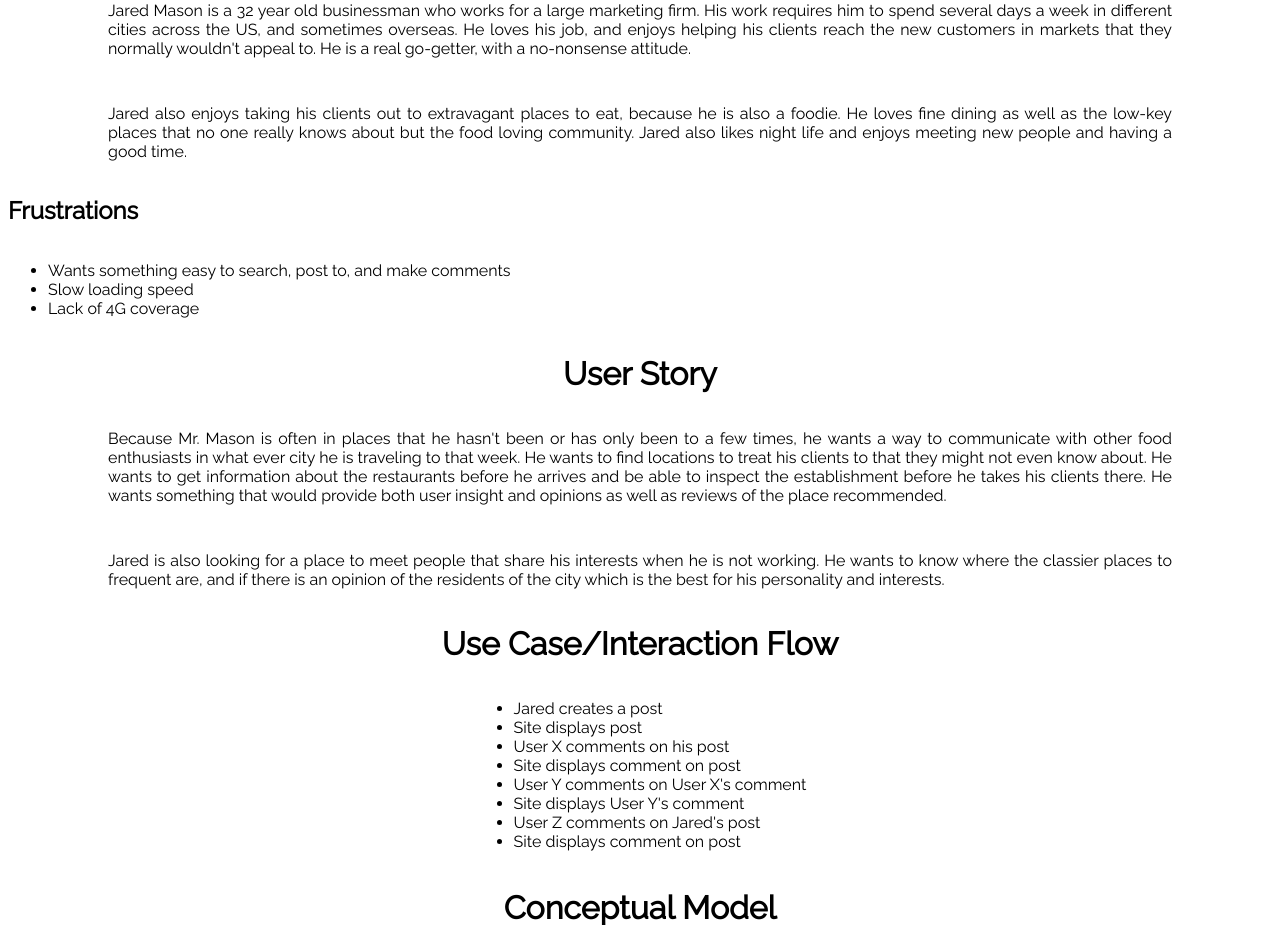
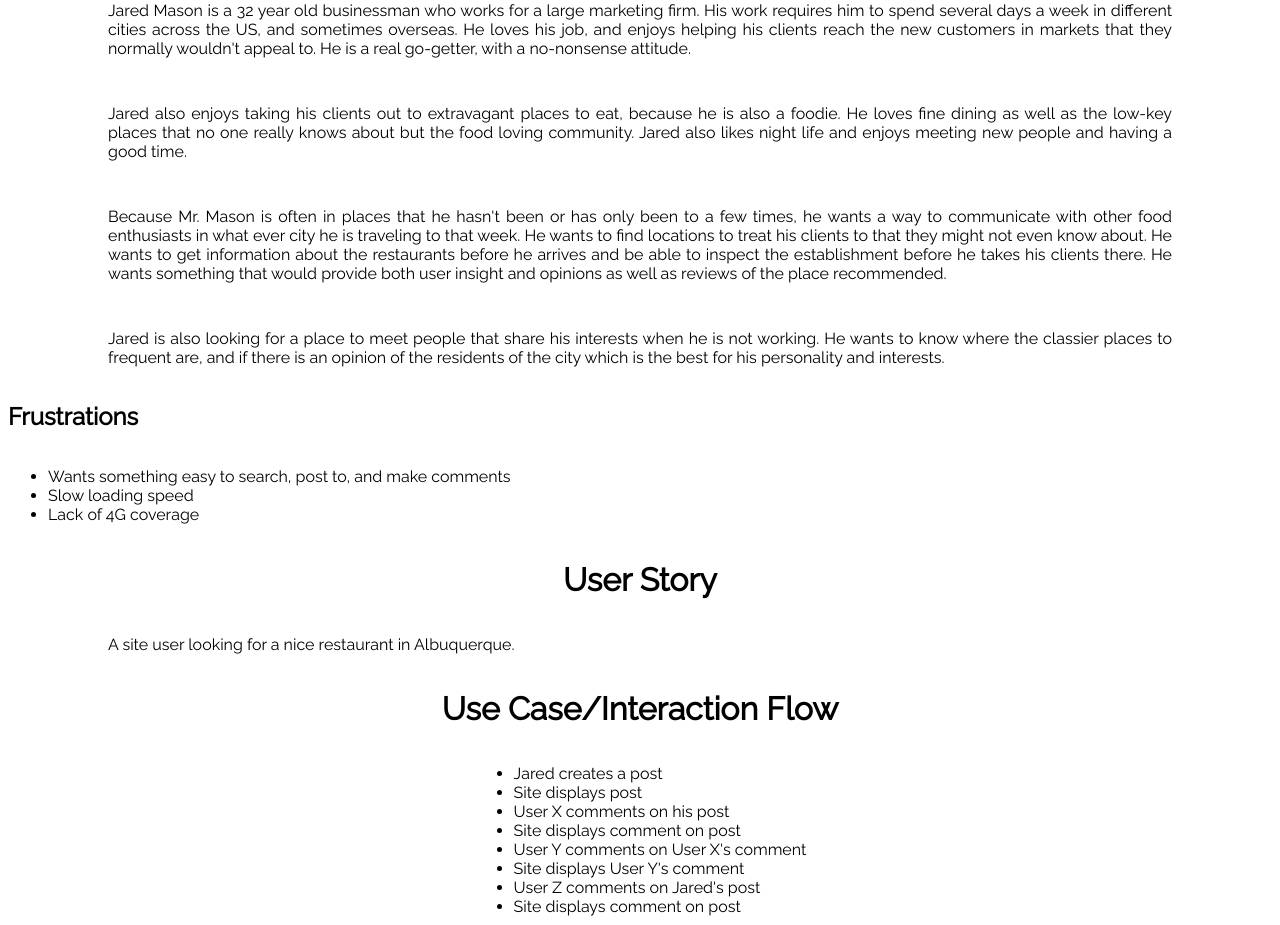
Before and after one commit to Koriganp/data-design, a PHP site: page / in a window 1280 px wide. Shown: the part 410-1335 px from the top of the page. Run offline with PHP 8.4, Linux system fonts and the light colour scheme.

Commit message:
Rewrote user story

```diff
--- a/index.php
+++ b/index.php
@@ -19,6 +19,14 @@
 			<p>Jared also enjoys taking his clients out to extravagant places to eat, because he is also a foodie. He loves fine
 			dining as well as the low-key places that no one really knows about but the food loving community. Jared also likes
 			night life and enjoys meeting new people and having a good time.</p>
+			<p>Because Mr. Mason is often in places that he hasn't been or has only been to a few times, he wants a way to
+			communicate with other food enthusiasts in what ever city he is traveling to that week. He wants to find locations
+			to treat his clients to that they might not even know about. He wants to get information about the restaurants before
+			he arrives and be able to inspect the establishment before he takes his clients there. He wants something that would
+			provide both user insight and opinions as well as reviews of the place recommended.</p>
+			<p>Jared is also looking for a place to meet people that share his interests when he is not working. He wants to
+			know where the classier places to frequent are, and if there is an opinion of the residents of the city which is
+			the best for his personality and interests.</p>
 			<h2>Frustrations</h2>
 			<ul>
 				<li>Wants something easy to search, post to, and make comments</li>
@@ -27,14 +35,7 @@
 			</ul>
 
 			<h1>User Story</h1>
-			<p>Because Mr. Mason is often in places that he hasn't been or has only been to a few times, he wants a way to
-			communicate with other food enthusiasts in what ever city he is traveling to that week. He wants to find locations
-			to treat his clients to that they might not even know about. He wants to get information about the restaurants before
-			he arrives and be able to inspect the establishment before he takes his clients there. He wants something that would
-			provide both user insight and opinions as well as reviews of the place recommended.</p>
-			<p>Jared is also looking for a place to meet people that share his interests when he is not working. He wants to
-			know where the classier places to frequent are, and if there is an opinion of the residents of the city which is
-			the best for his personality and interests.</p>
+			<p>A site user looking for a nice restaurant in Albuquerque.</p>
 
 			<h1>Use Case/Interaction Flow</h1>
 			<div class="centerList">
```
